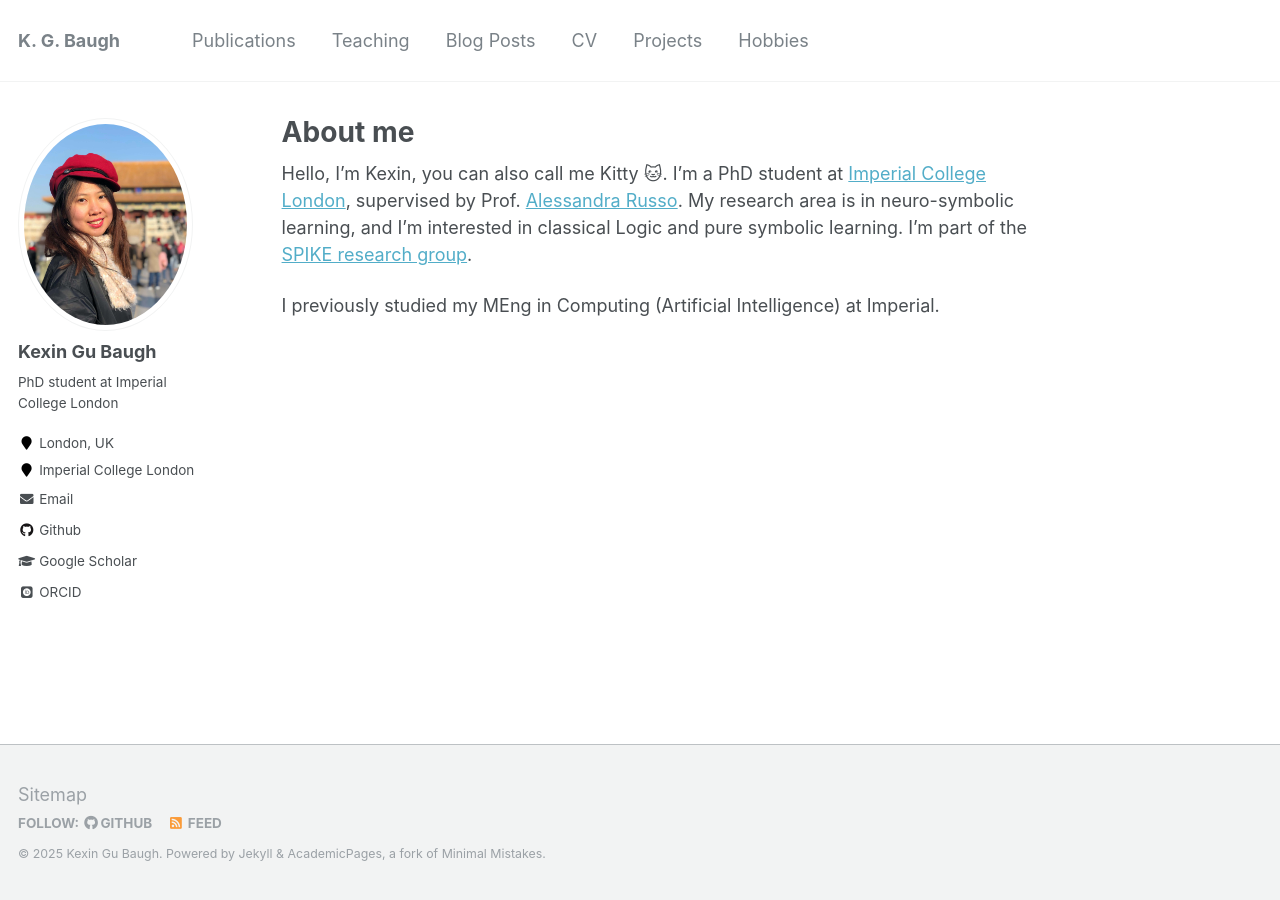
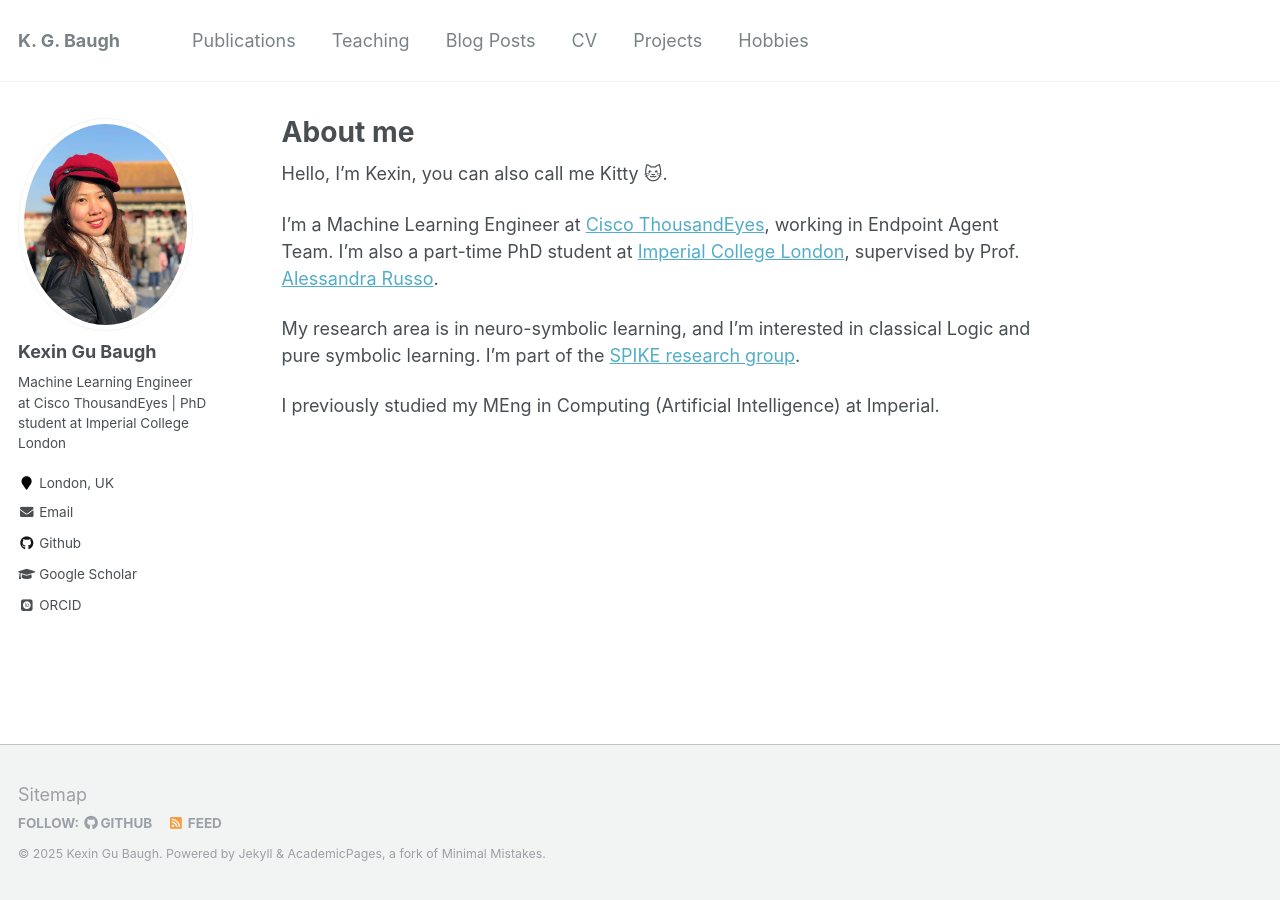
Before and after one commit to kittykg/kittykg.github.io, a Jekyll site: the page built from _pages/about.md, in a window 1280 px wide. Built offline with Jekyll 4.4.1, drawn with Linux system fonts in a browser that asks for light colours; some web fonts are replaced.

Commit message:
NeSy 2025, update experience

```diff
--- a/_config.yml
+++ b/_config.yml
@@ -10,7 +10,7 @@ locale: "en-GB"
 title: "K. G. Baugh"
 title_separator: "-"
 name: &name "Kexin Gu Baugh"
-description: &description "PhD student at Imperial College London"
+description: &description "Machine Learning Engineer at Cisco ThousandEyes | PhD student at Imperial College London"
 url: https://kittykg.github.io # the base hostname & protocol for your site e.g. "https://mmistakes.github.io"
 baseurl: "" # the subpath of your site, e.g. "/blog"
 repository: "kittykg/kittykg.github.io"
@@ -80,9 +80,9 @@ analytics:
 author:
   name: "Kexin Gu Baugh"
   avatar: "profile.jpg"
-  bio: PhD student at Imperial College London
+  bio: Machine Learning Engineer at Cisco ThousandEyes | PhD student at Imperial College London
   location: "London, UK"
-  employer: "Imperial College London"
+  employer:
   pubmed:
   googlescholar: "https://scholar.google.com/citations?user=FR0yYDkAAAAJ&hl=en"
   email: "kexin.gu17@imperial.ac.uk"
--- a/_pages/about.md
+++ b/_pages/about.md
@@ -8,11 +8,17 @@ redirect_from:
   - /about.html
 ---
 
-Hello, I'm Kexin, you can also call me Kitty 🐱. I'm a PhD student at
-[Imperial College London](https://www.imperial.ac.uk/computing), supervised by
-Prof. [Alessandra Russo](https://wp.doc.ic.ac.uk/arusso/). My research area is
-in neuro-symbolic learning, and I'm interested in classical Logic and pure
-symbolic learning. I'm part of the
-[SPIKE research group](https://spike.doc.ic.ac.uk/).
+Hello, I'm Kexin, you can also call me Kitty 🐱.
+
+I'm a Machine Learning Engineer at [Cisco
+ThousandEyes](https://www.thousandeyes.com/), working in Endpoint Agent Team.
+I'm also a part-time PhD student at [Imperial College
+London](https://www.imperial.ac.uk/computing), supervised by Prof. [Alessandra
+Russo](https://wp.doc.ic.ac.uk/arusso/).
+
+
+My research area is in neuro-symbolic learning, and I'm interested in classical
+Logic and pure symbolic learning. I'm part of the [SPIKE research
+group](https://spike.doc.ic.ac.uk/).
 
 I previously studied my MEng in Computing (Artificial Intelligence) at Imperial.
```
Also changed, not shown: _pages/cv.md (+2 -0 lines), _publications/2025-nesy-ndnf-disentanglement.md (added, +47 -0 lines).
